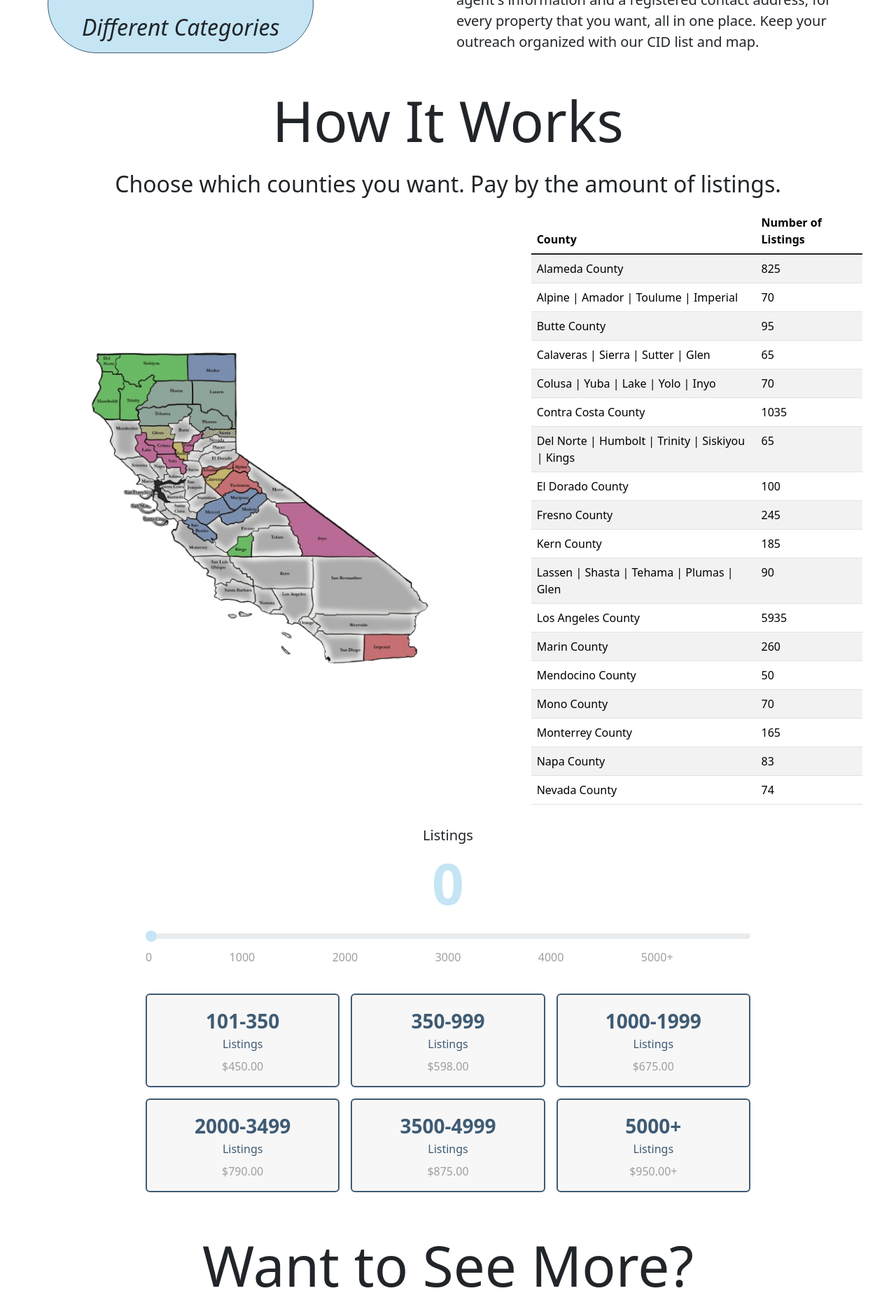
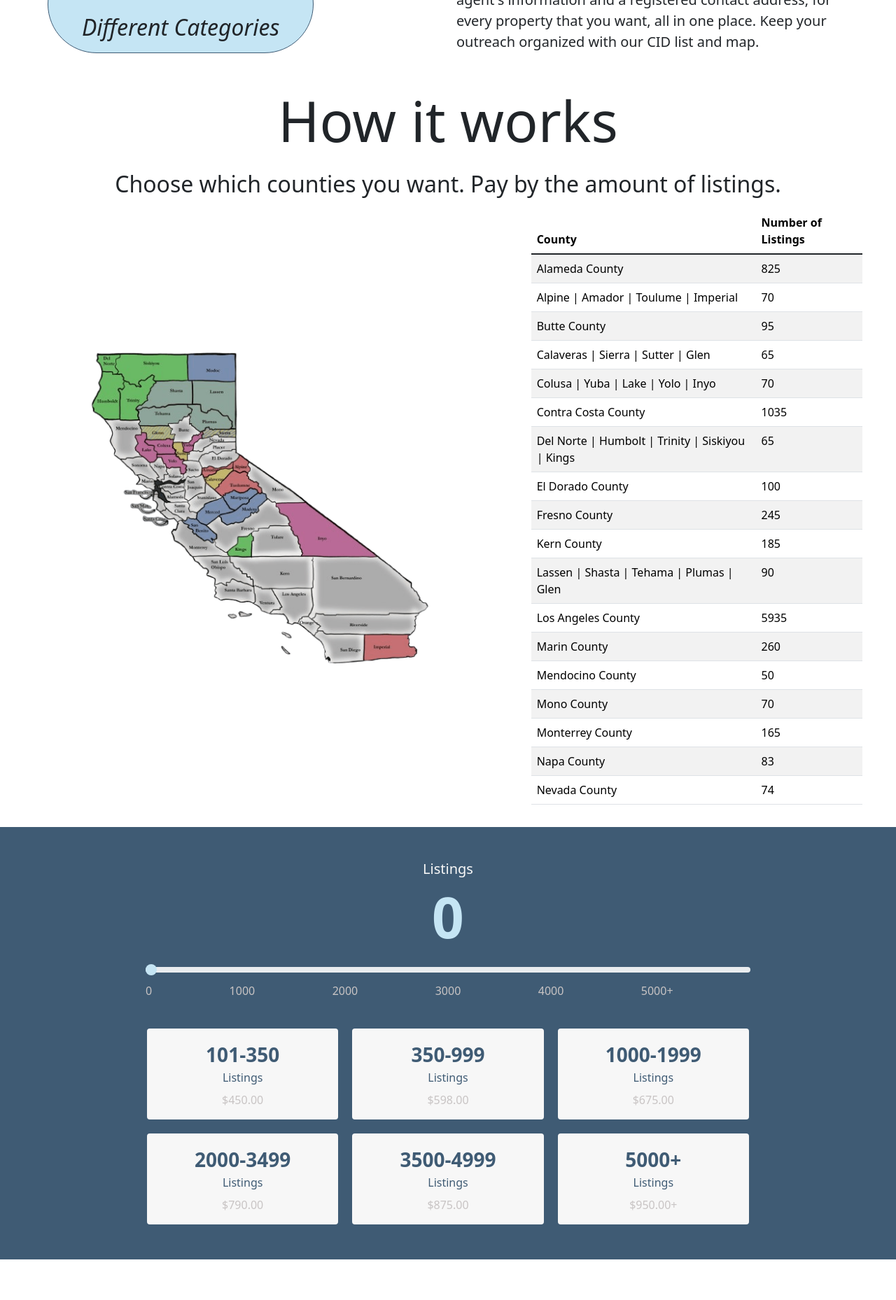
Before and after one commit to AndrewHSenko/MarketingSolutionVI, a React app in the folder frontend/: page / in a window 1280 px wide. Shown: the part 2220-4078 px from the top of the page at 70% size. Built offline with nearby package versions, Linux system fonts and the light colour scheme; the HTML template or start-up script is replaced by a standard one.

Commit message:
Changed background of Listings

```diff
--- a/frontend/src/components/PriceBox.jsx
+++ b/frontend/src/components/PriceBox.jsx
@@ -10,7 +10,6 @@ const PriceBox = ({box, isActive}) => {
                 className={`text-center p-0 ${isActive ? "text-gray" : "text-primary-dark"}`}>
                 Listings
             </div>
-              {/* Price */}
             <div
                 className={`text-center mt-2 ${isActive ? "text-primary-dark" : "text-light-gray"}`}>
                 {box.price}
--- a/frontend/src/components/PriceScale.jsx
+++ b/frontend/src/components/PriceScale.jsx
@@ -21,10 +21,10 @@ const PriceScale = () => {
     const activeIndex = getActiveIndex(value);
 
     return (
-    <div className="d-flex flex-column justify-content-center text-center pb-3">
+    <div className="d-flex flex-column justify-content-center text-center py-lg-5 py-3 bg-primary-dark">
         <Form.Group>
             <Form.Label>
-                <div>
+                <div className="text-light">
                     <h1 className="lead">Listings</h1>
                     <h1 className="display-1 text-primary fw-bold">{value}</h1>
                 </div>
--- a/frontend/src/custom.scss
+++ b/frontend/src/custom.scss
@@ -7,7 +7,7 @@ $warning-color: #efba18;
 $info-color: #c5cef4;
 $light-color: #f7f7f7;
 $dark-color: #272626;
-$light-gray-color: #a09e9e;
+$light-gray-color: #c8c4c4;
 $gray-color: #5a5a5a;
 
 $sizes: (
--- a/frontend/src/pages/LandingPage.jsx
+++ b/frontend/src/pages/LandingPage.jsx
@@ -10,10 +10,10 @@ const LandingPage = () => {
     <>
         <Landing />
         <Stats />
-        <Shoutout title={"How It Works"} desc={"Choose which counties you want. Pay by the amount of listings."}/>
+        <Shoutout title={"How it works"} desc={"Choose which counties you want. Pay by the amount of listings."}/>
         <CountyMap />
         <PriceScale />
-        <Shoutout title={"Want to See More?"} desc={"Select our sample CID list or our sample CID map to download and see what we have to offer."} />
+        <Shoutout title={"Want to see more?"} desc={"Select our sample CID list or our sample CID map to download and see what we have to offer."} />
         <Samples />
     </>
   )
```
